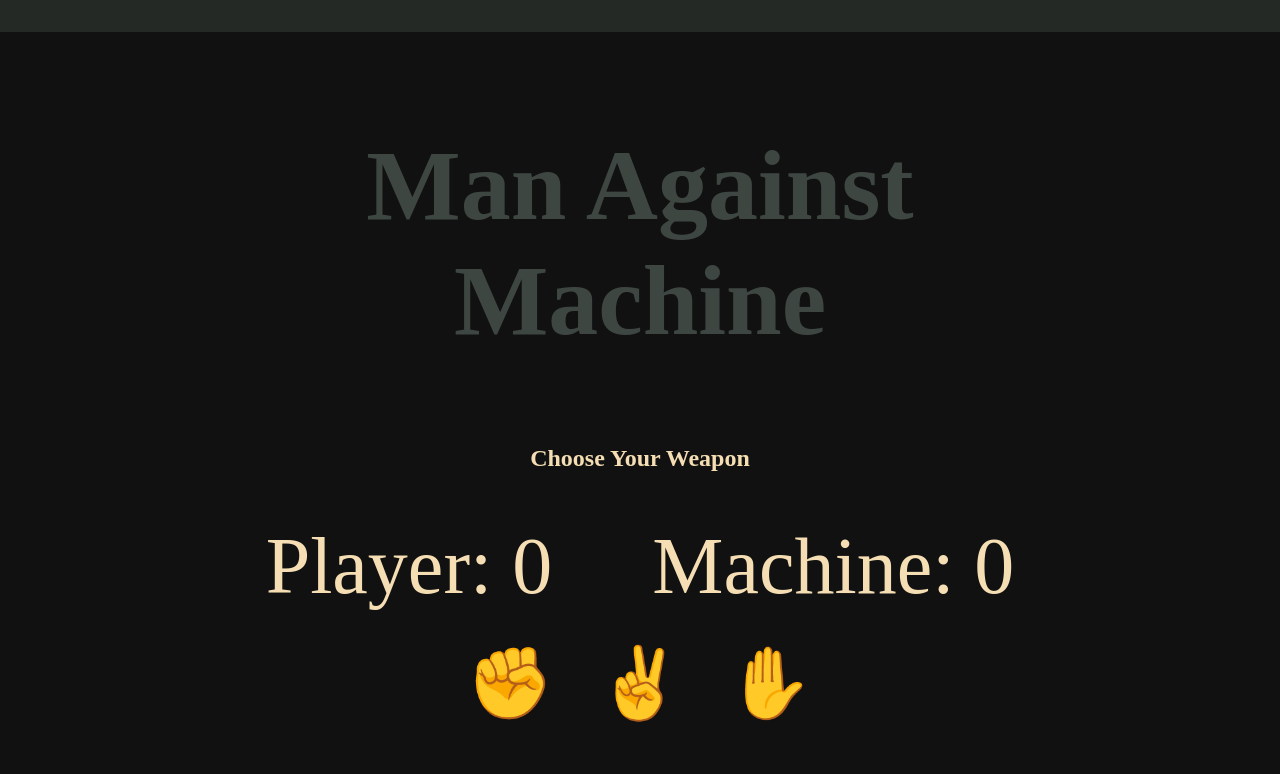
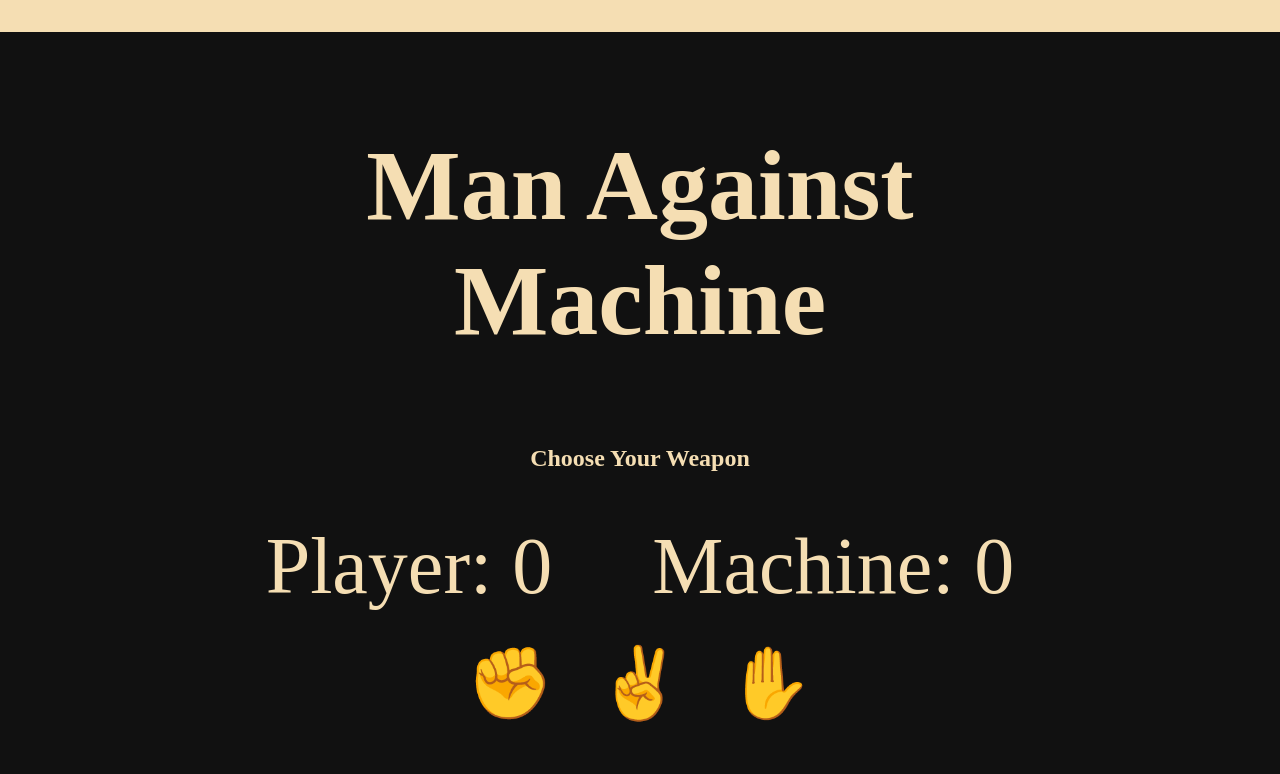
Before and after one commit to bedminer1/VANILLA_ROCK_PAPER_SCISSORS, a plain HTML site: page index.html in a window 1280 px wide. Drawn offline with Linux system fonts and the light colour scheme.

Commit message:
forgot to commit edited styles oops

```diff
--- a/styles.css
+++ b/styles.css
@@ -12,7 +12,7 @@ body {
     display: flex;
     justify-content: center;
     padding: 16px;
-    background-color: #242926;
+    background-color: #f5deb3;
   }
 
 .Scoreboard{
@@ -23,7 +23,7 @@ body {
     font-size: 50px;
     margin-bottom: 0;
     padding-bottom: 0;
-    color: #3E4642;
+    color: wheat;
     width: 600px;
     text-align: center;
 }
```
Also changed, not shown: 1 other file.
